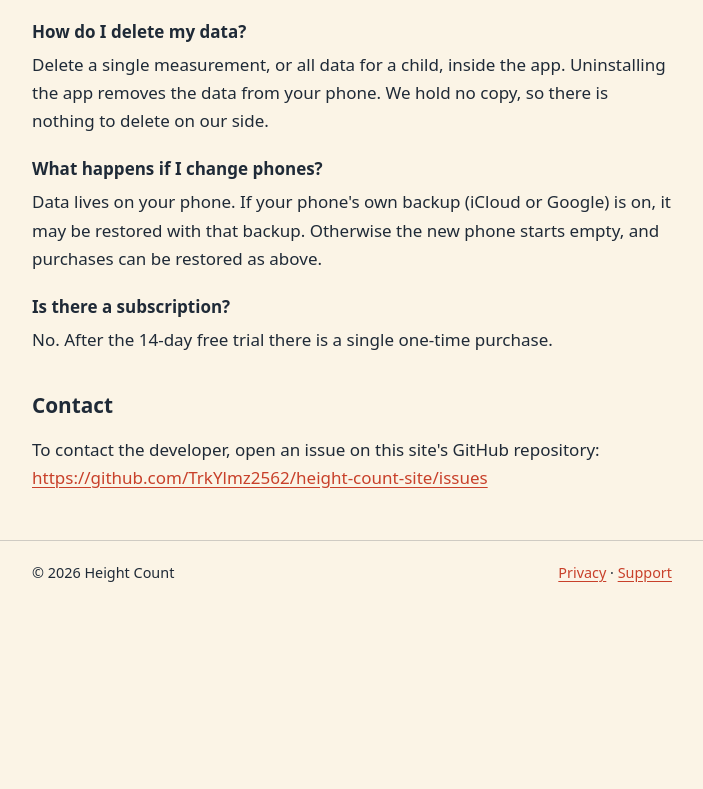
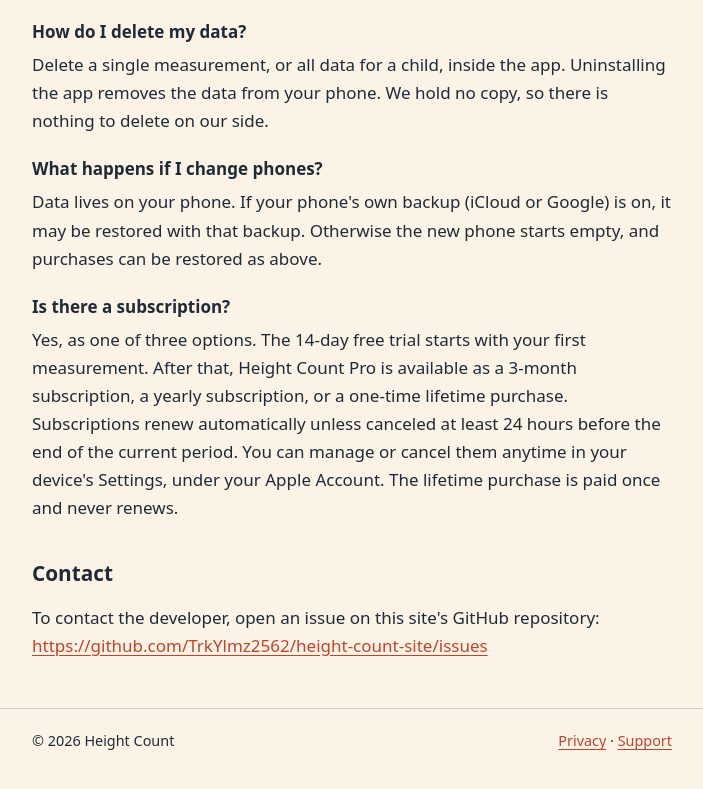
Before and after one commit to TrkYlmz2562/height-count-site, a plain HTML site: page support.html in a window 1280 px wide. Shown: the part 864-1653 px from the top of the page, without its empty margins (288-991 px from the left). Before the commit the page ends 1489 px from the top, so only its background shows below. Drawn offline with Linux system fonts and the light colour scheme.

Commit message:
SSS ve gizlilik: Pro abonelik / ömürlük modeli
Co-Authored-By: Claude Opus 5.5 <noreply@anthropic.com>

```diff
--- a/support.html
+++ b/support.html
@@ -33,7 +33,7 @@
 <dt>What happens if I change phones?</dt>
 <dd>Data lives on your phone. If your phone's own backup (iCloud or Google) is on, it may be restored with that backup. Otherwise the new phone starts empty, and purchases can be restored as above.</dd>
 <dt>Is there a subscription?</dt>
-<dd>No. After the 14-day free trial there is a single one-time purchase.</dd>
+<dd>Yes, as one of three options. The 14-day free trial starts with your first measurement. After that, Height Count Pro is available as a 3-month subscription, a yearly subscription, or a one-time lifetime purchase. Subscriptions renew automatically unless canceled at least 24 hours before the end of the current period. You can manage or cancel them anytime in your device's Settings, under your Apple Account. The lifetime purchase is paid once and never renews.</dd>
 </dl>
 <h2>Contact</h2>
 <!-- TODO-CONTACT -->
```
Also changed, not shown: privacy.html (+1 -1 lines).
